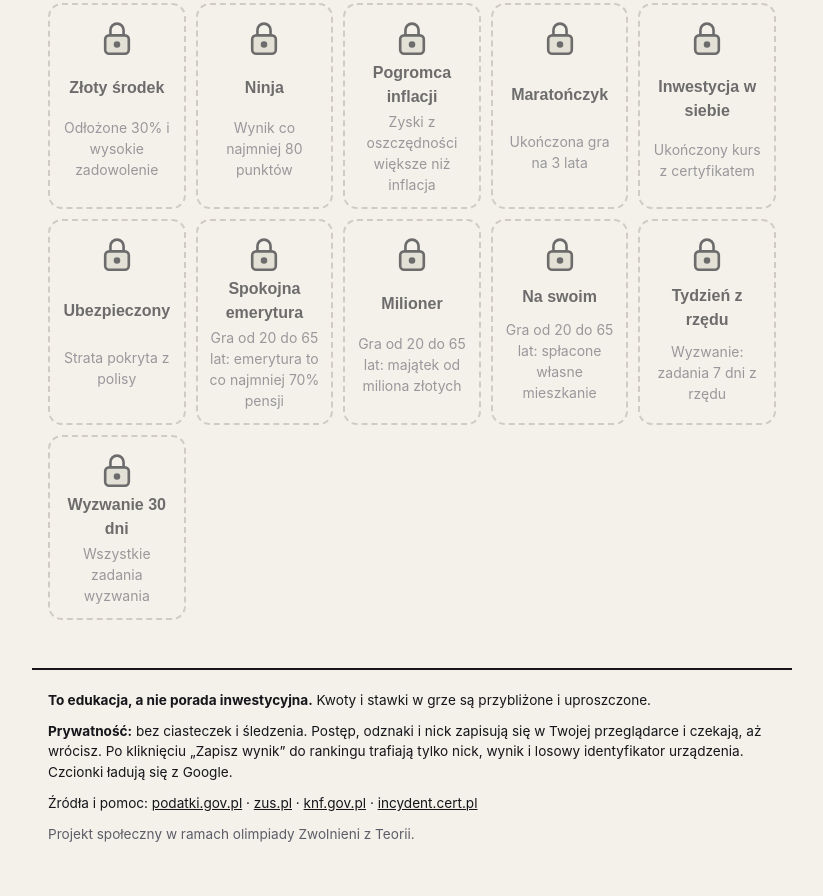
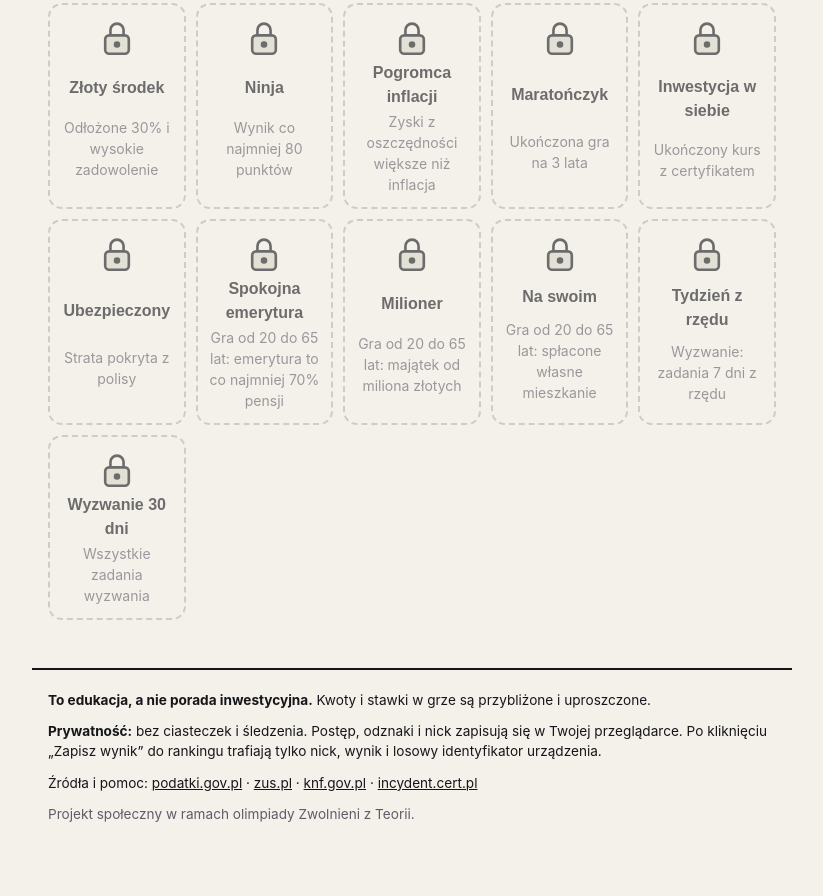
Before and after one commit to Mursha3/pierwsza-kasa-web, a plain HTML site: page index.html in a window 1280 px wide. Shown: the part 1764-2660 px from the top of the page, without its empty margins (228-1051 px from the left). After the commit the page ends 2639 px from the top, so only its background shows below. Drawn offline with Linux system fonts and the light colour scheme.

Commit message:
Krotszy dopisek o prywatnosci w stopce
Z repo pierwsza-kasa.

```diff
--- a/index.html
+++ b/index.html
@@ -34,7 +34,7 @@
 
 <footer>
   <p><strong>To edukacja, a nie porada inwestycyjna.</strong> Kwoty i stawki w grze są przybliżone i uproszczone.</p>
-  <p><strong>Prywatność:</strong> bez ciasteczek i śledzenia. Postęp, odznaki i nick zapisują się w Twojej przeglądarce i czekają, aż wrócisz. Po kliknięciu „Zapisz wynik” do rankingu trafiają tylko nick, wynik i losowy identyfikator urządzenia. Czcionki ładują się z Google.</p>
+  <p><strong>Prywatność:</strong> bez ciasteczek i śledzenia. Postęp, odznaki i nick zapisują się w Twojej przeglądarce. Po kliknięciu „Zapisz wynik” do rankingu trafiają tylko nick, wynik i losowy identyfikator urządzenia.</p>
   <p>Źródła i pomoc:
     <a href="https://www.podatki.gov.pl" target="_blank" rel="noopener noreferrer">podatki.gov.pl</a> ·
     <a href="https://www.zus.pl" target="_blank" rel="noopener noreferrer">zus.pl</a> ·
```
